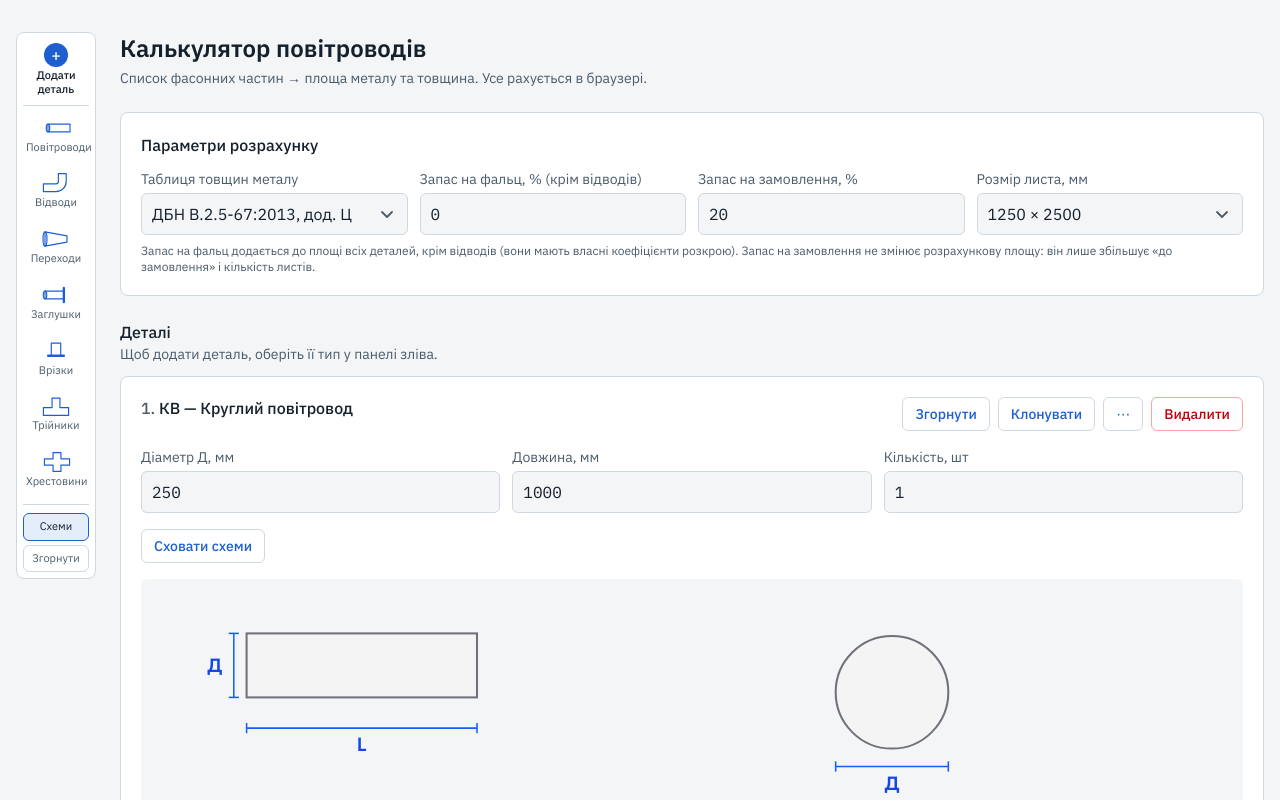
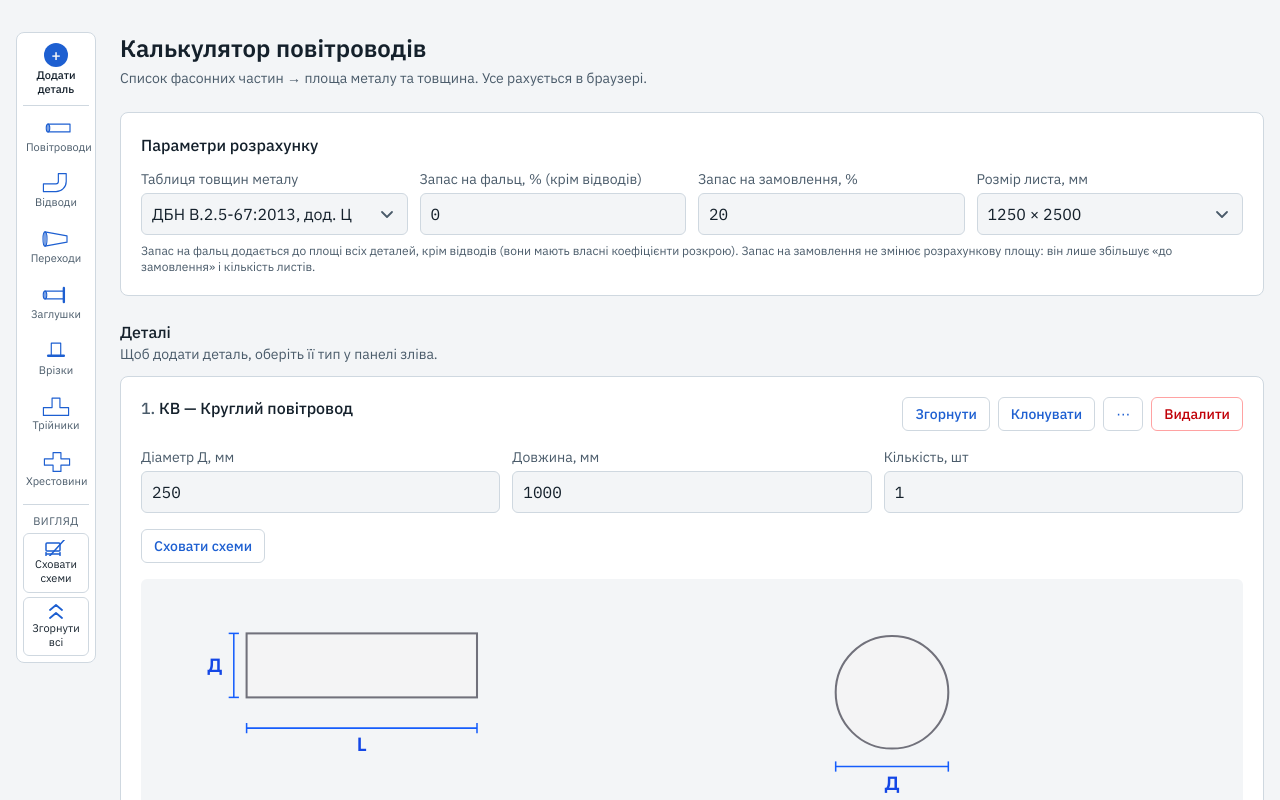
Before and after one commit to QuaZz7aR/HVAC-duct-calculator, a Next.js app: page / in a window 1280 px wide. Shown: the top 800 px of the page. Built offline with nearby package versions, Linux system fonts and the light colour scheme.

Commit message:
Label the side panel view buttons by their action
Co-Authored-By: Claude Sonnet 5.5 <noreply@anthropic.com>
Claude-Session: https://claude.ai/code/session_01PCbFmuS7hsfonSt8dyzKnE

```diff
--- a/src/components/calculator/KindPalette.tsx
+++ b/src/components/calculator/KindPalette.tsx
@@ -34,8 +34,8 @@ function KindItem({ kind, count, onPick }: { kind: FittingKind; count: number; o
   );
 }
 
-const railToggle = (on: boolean) =>
-  `rounded-md border px-0.5 py-1.5 text-center text-[11px] leading-tight hover:bg-accent-soft focus-visible:outline-2 focus-visible:outline-accent ${on ? "border-accent bg-accent-soft text-foreground" : "border-line text-muted"}`;
+const railAction =
+  "grid justify-items-center gap-0.5 rounded-md border border-line px-0.5 py-1.5 text-center text-[11px] leading-tight hover:bg-accent-soft focus-visible:outline-2 focus-visible:outline-accent";
 
 /** Desktop: a narrow rail of the kind groups, always in view; a group opens a list of its kinds beside the rail. */
 export function KindRail({ count, onAdd, view, hasRows }: Props & { view: CardView; hasRows: boolean }) {
@@ -72,11 +72,20 @@ export function KindRail({ count, onAdd, view, hasRows }: Props & { view: CardVi
         ))}
         {hasRows && (
           <div className="mt-1 grid gap-1 border-t border-line pt-2">
-            <button type="button" aria-pressed={view.allSketchesOpen} title={view.allSketchesOpen ? dict.hideAllSketches : dict.showAllSketches} onClick={() => view.setAllSketches(!view.allSketchesOpen)} className={railToggle(view.allSketchesOpen)}>
-              {dict.palette.sketches}
+            <p className="text-center text-[11px] uppercase tracking-wider text-muted">{dict.palette.viewTitle}</p>
+            <button type="button" onClick={() => view.setAllSketches(!view.allSketchesOpen)} className={railAction}>
+              <svg viewBox="0 0 24 16" fill="none" stroke="currentColor" strokeWidth={1.5} strokeLinecap="round" strokeLinejoin="round" aria-hidden="true" className="h-4 w-6 text-accent">
+                <rect x="2" y="3" width="14" height="8" rx="1" />
+                <path d="M2 14h14M2 12.5v3M16 12.5v3" />
+                {view.allSketchesOpen && <path d="M3 22L21 2" transform="translate(0 -3)" />}
+              </svg>
+              {view.allSketchesOpen ? dict.palette.hideSketches : dict.palette.showSketches}
             </button>
-            <button type="button" aria-pressed={view.allFolded} title={view.allFolded ? dict.expandAll : dict.collapseAll} onClick={() => view.setAllFolded(!view.allFolded)} className={railToggle(view.allFolded)}>
-              {view.allFolded ? dict.palette.expandShort : dict.palette.collapseShort}
+            <button type="button" onClick={() => view.setAllFolded(!view.allFolded)} className={railAction}>
+              <svg viewBox="0 0 24 16" fill="none" stroke="currentColor" strokeWidth={1.8} strokeLinecap="round" strokeLinejoin="round" aria-hidden="true" className="h-4 w-6 text-accent">
+                {view.allFolded ? <path d="M6 2l6 5 6-5M6 9l6 5 6-5" /> : <path d="M6 6l6-5 6 5M6 14l6-5 6 5" />}
+              </svg>
+              {view.allFolded ? dict.expandAll : dict.collapseAll}
             </button>
           </div>
         )}
--- a/src/lib/i18n/uk.ts
+++ b/src/lib/i18n/uk.ts
@@ -24,9 +24,9 @@ export const uk = {
   addItem: 'Додати деталь',
   palette: {
     title: 'Додати деталь',
-    sketches: 'Схеми',
-    collapseShort: 'Згорнути',
-    expandShort: 'Розгорнути',
+    viewTitle: 'Вигляд',
+    showSketches: 'Показати схеми',
+    hideSketches: 'Сховати схеми',
     hintRail: 'Щоб додати деталь, оберіть її тип у панелі зліва.',
     hintBar: 'Щоб додати деталь, натисніть кнопку з типом над списком.',
     close: 'Закрити',
```
Also changed, not shown: 2 other files (tests, documents, lock files or other folders).
